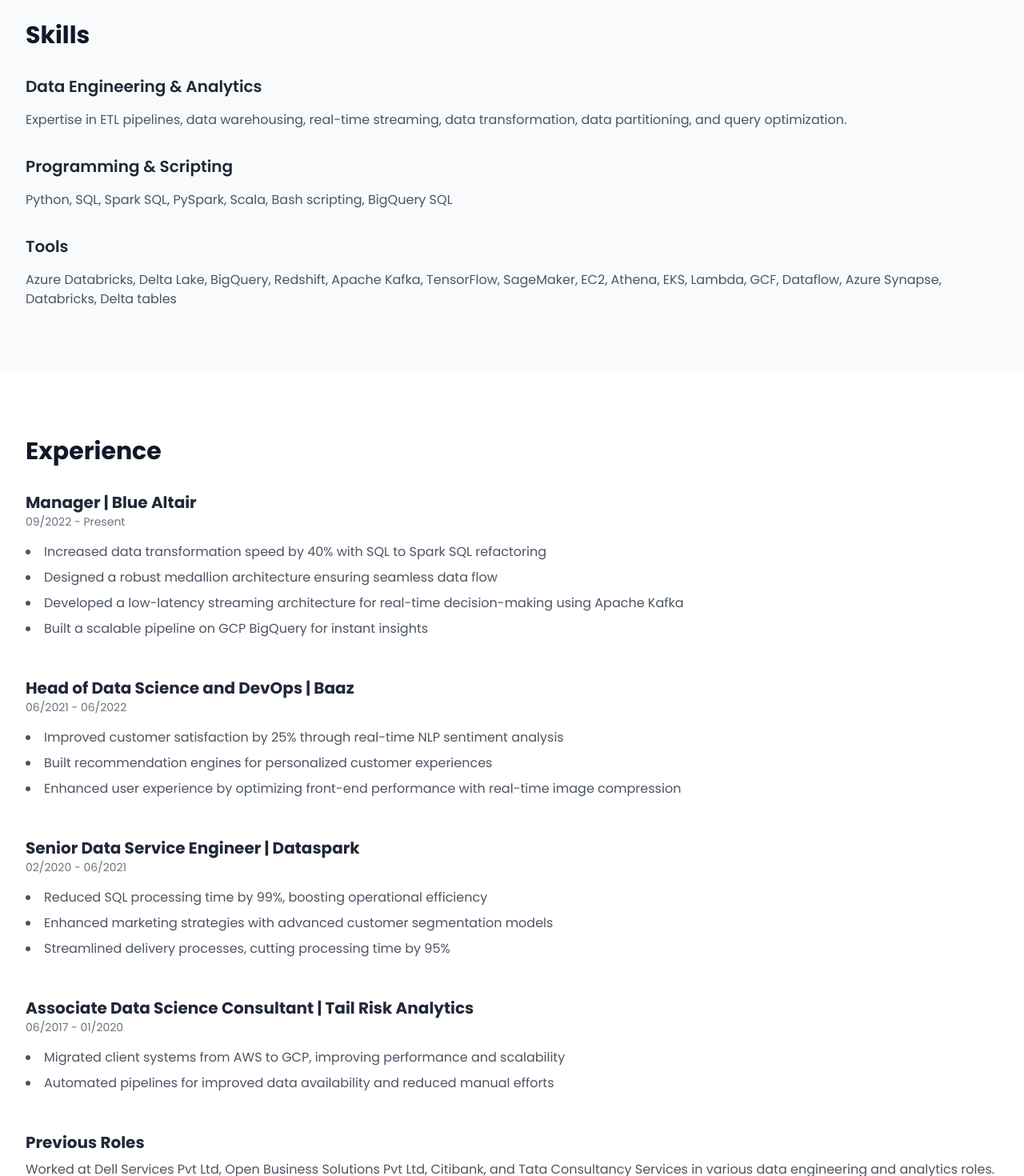
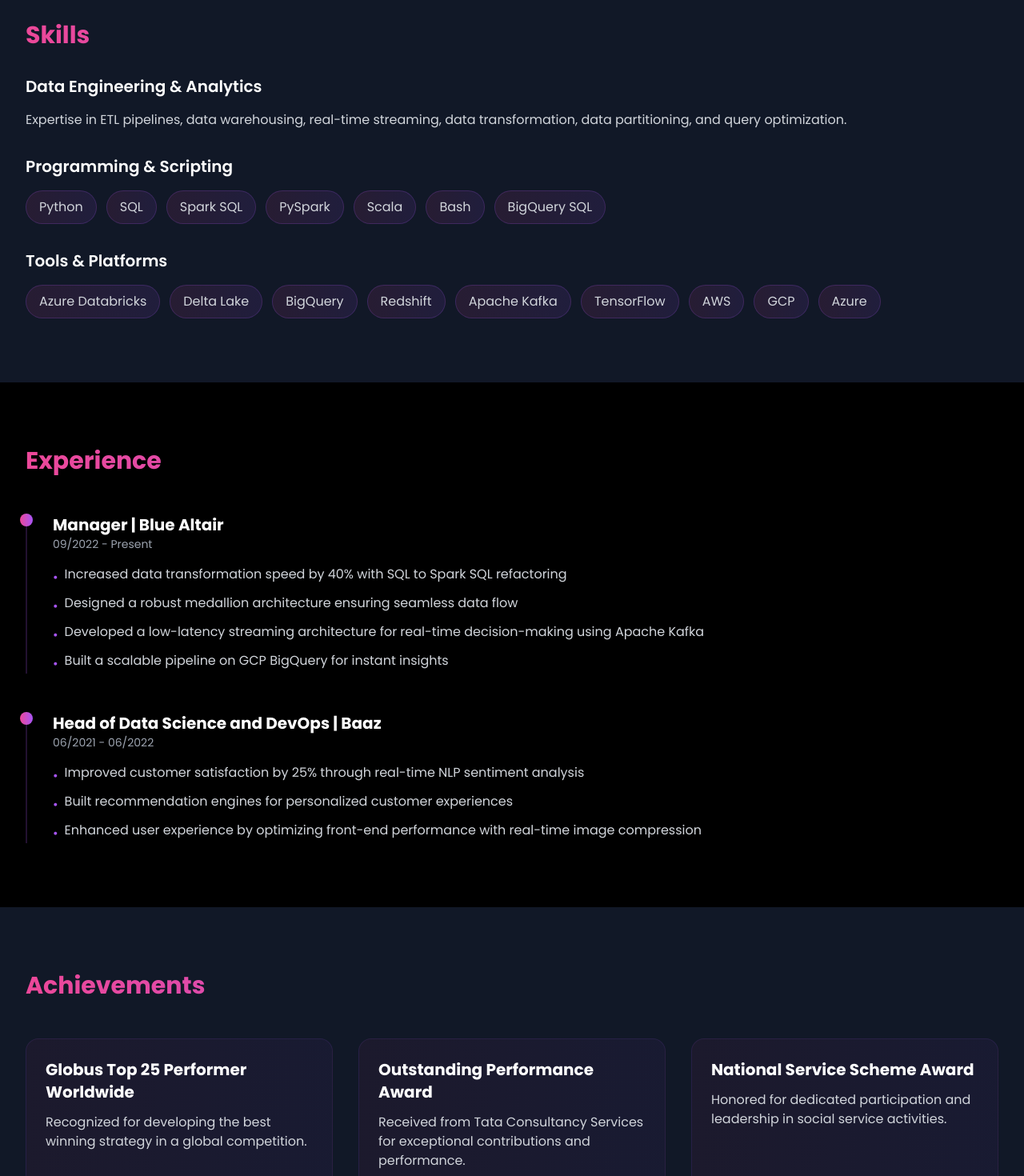
Before and after one commit to Akilesh1989/my-personal-portfolio, a Next.js app: page / in a window 1280 px wide. Shown: the part 1330-2800 px from the top of the page at 80% size. Built offline with nearby package versions, Linux system fonts and the light colour scheme.

Commit message:
Much much better version

```diff
--- a/src/components/Achievements.tsx
+++ b/src/components/Achievements.tsx
@@ -1,29 +1,46 @@
+'use client';
+
+import { motion } from 'framer-motion';
+
 const Achievements = () => {
   return (
-    <section id="achievements" className="py-20 bg-gray-50">
+    <section id="achievements" className="py-20 bg-gray-900">
       <div className="max-w-7xl mx-auto px-4 sm:px-6 lg:px-8">
-        <h2 className="text-3xl font-bold text-gray-900 mb-8">Achievements</h2>
-        <div className="space-y-6">
-          <div>
-            <h3 className="text-xl font-bold text-gray-800">Globus Top 25 Performer Worldwide</h3>
-            <p className="text-gray-600 mt-2">
-              Recognized for developing the best winning strategy in a global competition.
-            </p>
-          </div>
-
-          <div>
-            <h3 className="text-xl font-bold text-gray-800">Outstanding Performance Award</h3>
-            <p className="text-gray-600 mt-2">
-              Received from Tata Consultancy Services for exceptional contributions and performance.
-            </p>
-          </div>
-
-          <div>
-            <h3 className="text-xl font-bold text-gray-800">National Service Scheme Award</h3>
-            <p className="text-gray-600 mt-2">
-              Honored for dedicated participation and leadership in social service activities.
-            </p>
-          </div>
+        <motion.h2
+          className="text-3xl font-bold mb-12 bg-gradient-to-r from-pink-500 to-purple-500 text-transparent bg-clip-text"
+          initial={{ opacity: 0 }}
+          whileInView={{ opacity: 1 }}
+          viewport={{ once: true }}
+        >
+          Achievements
+        </motion.h2>
+        <div className="grid md:grid-cols-2 lg:grid-cols-3 gap-8">
+          {[
+            {
+              title: "Globus Top 25 Performer Worldwide",
+              description: "Recognized for developing the best winning strategy in a global competition."
+            },
+            {
+              title: "Outstanding Performance Award",
+              description: "Received from Tata Consultancy Services for exceptional contributions and performance."
+            },
+            {
+              title: "National Service Scheme Award",
+              description: "Honored for dedicated participation and leadership in social service activities."
+            }
+          ].map((achievement, index) => (
+            <motion.div
+              key={index}
+              initial={{ opacity: 0, y: 20 }}
+              whileInView={{ opacity: 1, y: 0 }}
+              transition={{ duration: 0.5, delay: index * 0.1 }}
+              viewport={{ once: true }}
+              className="p-6 rounded-2xl bg-gradient-to-r from-pink-500/5 to-purple-500/5 border border-purple-500/10"
+            >
+              <h3 className="text-xl font-bold text-white mb-3">{achievement.title}</h3>
+              <p className="text-gray-300">{achievement.description}</p>
+            </motion.div>
+          ))}
         </div>
       </div>
     </section>
--- a/src/components/Experience.tsx
+++ b/src/components/Experience.tsx
@@ -1,55 +1,70 @@
+'use client';
+
+import { motion } from 'framer-motion';
+
 const Experience = () => {
   return (
-    <section id="experience" className="py-20 bg-white">
+    <section id="experience" className="py-20 bg-black">
       <div className="max-w-7xl mx-auto px-4 sm:px-6 lg:px-8">
-        <h2 className="text-3xl font-bold text-gray-900 mb-8">Experience</h2>
+        <motion.h2
+          className="text-3xl font-bold mb-12 bg-gradient-to-r from-pink-500 to-purple-500 text-transparent bg-clip-text"
+          initial={{ opacity: 0 }}
+          whileInView={{ opacity: 1 }}
+          viewport={{ once: true }}
+        >
+          Experience
+        </motion.h2>
         <div className="space-y-12">
-          <div>
-            <h3 className="text-xl font-bold text-gray-800">Manager | Blue Altair</h3>
-            <p className="text-sm text-gray-500 mb-4">09/2022 - Present</p>
-            <ul className="list-disc list-inside text-gray-600 space-y-2">
-              <li>Increased data transformation speed by 40% with SQL to Spark SQL refactoring</li>
-              <li>Designed a robust medallion architecture ensuring seamless data flow</li>
-              <li>Developed a low-latency streaming architecture for real-time decision-making using Apache Kafka</li>
-              <li>Built a scalable pipeline on GCP BigQuery for instant insights</li>
-            </ul>
-          </div>
-
-          <div>
-            <h3 className="text-xl font-bold text-gray-800">Head of Data Science and DevOps | Baaz</h3>
-            <p className="text-sm text-gray-500 mb-4">06/2021 - 06/2022</p>
-            <ul className="list-disc list-inside text-gray-600 space-y-2">
-              <li>Improved customer satisfaction by 25% through real-time NLP sentiment analysis</li>
-              <li>Built recommendation engines for personalized customer experiences</li>
-              <li>Enhanced user experience by optimizing front-end performance with real-time image compression</li>
-            </ul>
-          </div>
-
-          <div>
-            <h3 className="text-xl font-bold text-gray-800">Senior Data Service Engineer | Dataspark</h3>
-            <p className="text-sm text-gray-500 mb-4">02/2020 - 06/2021</p>
-            <ul className="list-disc list-inside text-gray-600 space-y-2">
-              <li>Reduced SQL processing time by 99%, boosting operational efficiency</li>
-              <li>Enhanced marketing strategies with advanced customer segmentation models</li>
-              <li>Streamlined delivery processes, cutting processing time by 95%</li>
-            </ul>
-          </div>
-
-          <div>
-            <h3 className="text-xl font-bold text-gray-800">Associate Data Science Consultant | Tail Risk Analytics</h3>
-            <p className="text-sm text-gray-500 mb-4">06/2017 - 01/2020</p>
-            <ul className="list-disc list-inside text-gray-600 space-y-2">
-              <li>Migrated client systems from AWS to GCP, improving performance and scalability</li>
-              <li>Automated pipelines for improved data availability and reduced manual efforts</li>
-            </ul>
-          </div>
-
-          <div>
-            <h3 className="text-xl font-bold text-gray-800">Previous Roles</h3>
-            <p className="text-gray-600 mt-2">
-              Worked at Dell Services Pvt Ltd, Open Business Solutions Pvt Ltd, Citibank, and Tata Consultancy Services in various data engineering and analytics roles.
-            </p>
-          </div>
+          {[
+            {
+              title: "Manager | Blue Altair",
+              period: "09/2022 - Present",
+              achievements: [
+                "Increased data transformation speed by 40% with SQL to Spark SQL refactoring",
+                "Designed a robust medallion architecture ensuring seamless data flow",
+                "Developed a low-latency streaming architecture for real-time decision-making using Apache Kafka",
+                "Built a scalable pipeline on GCP BigQuery for instant insights"
+              ]
+            },
+            {
+              title: "Head of Data Science and DevOps | Baaz",
+              period: "06/2021 - 06/2022",
+              achievements: [
+                "Improved customer satisfaction by 25% through real-time NLP sentiment analysis",
+                "Built recommendation engines for personalized customer experiences",
+                "Enhanced user experience by optimizing front-end performance with real-time image compression"
+              ]
+            },
+            // Add more experiences...
+          ].map((job, index) => (
+            <motion.div
+              key={index}
+              initial={{ opacity: 0, y: 20 }}
+              whileInView={{ opacity: 1, y: 0 }}
+              transition={{ duration: 0.5, delay: index * 0.1 }}
+              viewport={{ once: true }}
+              className="relative pl-8 border-l-2 border-purple-500/20"
+            >
+              <div className="absolute w-4 h-4 bg-gradient-to-r from-pink-500 to-purple-500 rounded-full -left-[9px] top-0" />
+              <h3 className="text-xl font-bold text-white">{job.title}</h3>
+              <p className="text-sm text-gray-400 mb-4">{job.period}</p>
+              <ul className="list-none space-y-2">
+                {job.achievements.map((achievement, i) => (
+                  <motion.li
+                    key={i}
+                    initial={{ opacity: 0, x: -20 }}
+                    whileInView={{ opacity: 1, x: 0 }}
+                    transition={{ duration: 0.5, delay: (index * 0.1) + (i * 0.1) }}
+                    viewport={{ once: true }}
+                    className="text-gray-300 flex items-start space-x-2"
+                  >
+                    <span className="text-purple-500 mt-1">•</span>
+                    <span>{achievement}</span>
+                  </motion.li>
+                ))}
+              </ul>
+            </motion.div>
+          ))}
         </div>
       </div>
     </section>
--- a/src/components/Skills.tsx
+++ b/src/components/Skills.tsx
@@ -1,32 +1,80 @@
+'use client';
+
+import { motion } from 'framer-motion';
+
 const Skills = () => {
   return (
-    <section id="skills" className="py-20 bg-gray-50">
+    <section id="skills" className="py-20 bg-gray-900">
       <div className="max-w-7xl mx-auto px-4 sm:px-6 lg:px-8">
-        <h2 className="text-3xl font-bold text-gray-900 mb-8">Skills</h2>
+        <motion.h2
+          className="text-3xl font-bold mb-8 bg-gradient-to-r from-pink-500 to-purple-500 text-transparent bg-clip-text"
+          initial={{ opacity: 0 }}
+          whileInView={{ opacity: 1 }}
+          viewport={{ once: true }}
+        >
+          Skills
+        </motion.h2>
         <div className="space-y-8">
-          <div>
-            <h3 className="text-xl font-semibold text-gray-800 mb-4">Data Engineering & Analytics</h3>
-            <p className="text-gray-600">
+          <motion.div
+            initial={{ opacity: 0, y: 20 }}
+            whileInView={{ opacity: 1, y: 0 }}
+            transition={{ duration: 0.5 }}
+            viewport={{ once: true }}
+          >
+            <h3 className="text-xl font-semibold text-white mb-4">Data Engineering & Analytics</h3>
+            <p className="text-gray-300">
               Expertise in ETL pipelines, data warehousing, real-time streaming, data transformation,
               data partitioning, and query optimization.
             </p>
-          </div>
+          </motion.div>
 
-          <div>
-            <h3 className="text-xl font-semibold text-gray-800 mb-4">Programming & Scripting</h3>
-            <p className="text-gray-600">
-              Python, SQL, Spark SQL, PySpark, Scala, Bash scripting, BigQuery SQL
-            </p>
-          </div>
+          <motion.div
+            initial={{ opacity: 0, y: 20 }}
+            whileInView={{ opacity: 1, y: 0 }}
+            transition={{ duration: 0.5, delay: 0.2 }}
+            viewport={{ once: true }}
+          >
+            <h3 className="text-xl font-semibold text-white mb-4">Programming & Scripting</h3>
+            <div className="flex flex-wrap gap-3">
+              {['Python', 'SQL', 'Spark SQL', 'PySpark', 'Scala', 'Bash', 'BigQuery SQL'].map((skill, index) => (
+                <span
+                  key={index}
+                  className="px-4 py-2 rounded-full bg-gradient-to-r from-pink-500/10 to-purple-500/10 border border-purple-500/20 text-gray-300"
+                >
+                  {skill}
+                </span>
+              ))}
+            </div>
+          </motion.div>
 
-          <div>
-            <h3 className="text-xl font-semibold text-gray-800 mb-4">Tools</h3>
-            <p className="text-gray-600">
-              Azure Databricks, Delta Lake, BigQuery, Redshift, Apache Kafka, TensorFlow,
-              SageMaker, EC2, Athena, EKS, Lambda, GCF, Dataflow, Azure Synapse, Databricks,
-              Delta tables
-            </p>
-          </div>
+          <motion.div
+            initial={{ opacity: 0, y: 20 }}
+            whileInView={{ opacity: 1, y: 0 }}
+            transition={{ duration: 0.5, delay: 0.4 }}
+            viewport={{ once: true }}
+          >
+            <h3 className="text-xl font-semibold text-white mb-4">Tools & Platforms</h3>
+            <div className="flex flex-wrap gap-3">
+              {[
+                'Azure Databricks',
+                'Delta Lake',
+                'BigQuery',
+                'Redshift',
+                'Apache Kafka',
+                'TensorFlow',
+                'AWS',
+                'GCP',
+                'Azure'
+              ].map((tool, index) => (
+                <span
+                  key={index}
+                  className="px-4 py-2 rounded-full bg-gradient-to-r from-pink-500/10 to-purple-500/10 border border-purple-500/20 text-gray-300"
+                >
+                  {tool}
+                </span>
+              ))}
+            </div>
+          </motion.div>
         </div>
       </div>
     </section>
```
Also changed, not shown: src/components/About.tsx (+16 -9 lines), src/components/Contact.tsx (+125 -3 lines), src/components/Education.tsx (+38 -11 lines).
